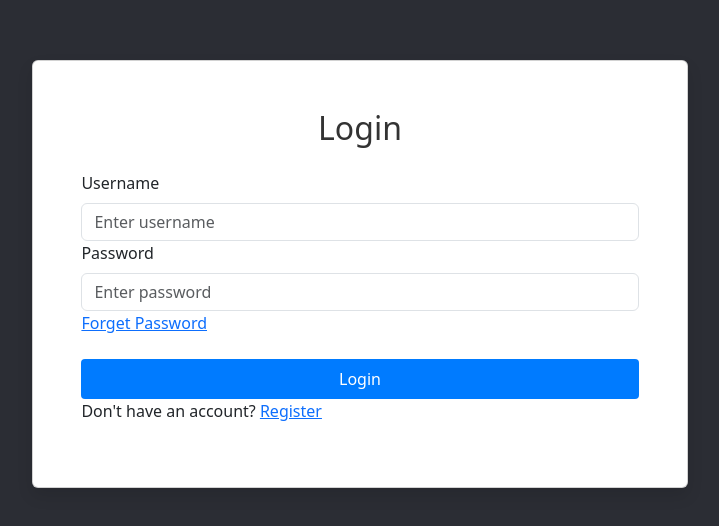
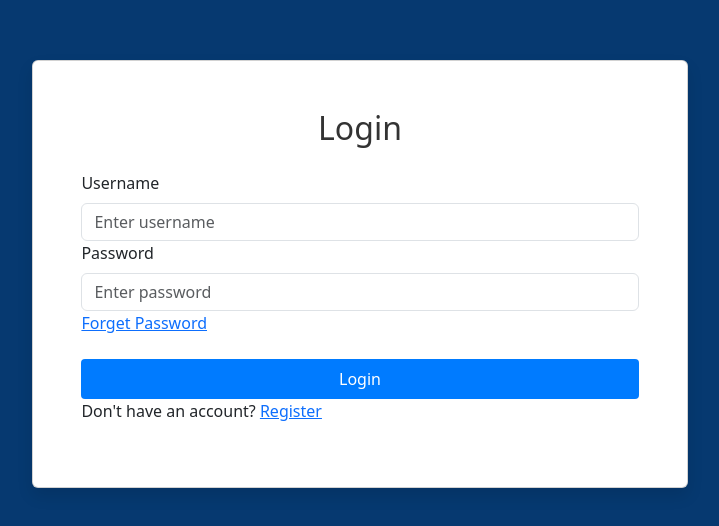
Before and after one commit to tangsect-arch/chat-app-fe, a React (Vite) app: page / in a window 1280 px wide. Shown: the part 150-676 px from the top of the page, without its empty margins (280-999 px from the left). Built offline with nearby package versions, Linux system fonts and the light colour scheme.

Commit message:
Conversations

```diff
--- a/src/components/conversationList/ChatList.jsx
+++ b/src/components/conversationList/ChatList.jsx
@@ -1,7 +1,12 @@
 import React from "react";
 import { Image } from "react-bootstrap";
 
-export const ChatList = ({ userInfo, index } = props) => {
+export const ChatList = ({
+  userInfo,
+  index,
+  conversationId,
+  handleClick,
+} = props) => {
   return (
     <div className="profile-container d-flex align-items-center">
       <Image
@@ -13,9 +18,7 @@ export const ChatList = ({ userInfo, index } = props) => {
       />
       <div
         className="profile-details ms-3"
-        onClick={() => {
-          alert("clicked");
-        }}
+        onClick={() => handleClick(conversationId)}
       >
         <h5>{userInfo ? userInfo?.name : "Anonymous"}</h5>
       </div>
--- a/src/components/conversationList/ConversationList.jsx
+++ b/src/components/conversationList/ConversationList.jsx
@@ -28,9 +28,18 @@ export const ConversationList = () => {
     fetchUser();
   }, []);
 
-  {
-    user;
-  }
+  const handleClick = async (conversationId) => {
+    try {
+      const response = await fetch(
+        `http://localhost:5000/conversation/${conversationId}/messages`
+      );
+      const data = await response.json();
+      console.log(data);
+    } catch (error) {
+      console.error("Error fetching data:", error);
+    }
+  };
+
   return (
     <Container>
       <Profile name={user.name} profilePic={user.profilePic} />
@@ -39,8 +48,10 @@ export const ConversationList = () => {
         ? conversationList.map((conversation, index) => (
             <ChatList
               userInfo={conversation.otherUser}
+              conversationId={conversation.conversationId}
               index={index}
               key={index}
+              handleClick={handleClick}
             />
           ))
         : "No Conversation"}
--- a/src/index.css
+++ b/src/index.css
@@ -4,7 +4,7 @@
     font-weight: 400;
 
     color: #ffffff;
-    background-color: #2b2d34;
+    background-color: #063970;
 
     font-synthesis: none;
     text-rendering: optimizeLegibility;
@@ -13,7 +13,7 @@
 }
 
 body {
-    background-color: #2b2d34;
+    background-color:#063970;
     color: #ffffff;
 }
 
--- a/src/pages/AuthForm.css
+++ b/src/pages/AuthForm.css
@@ -3,7 +3,7 @@
     justify-content: center;
     align-items: center;
     height: 90vh;
-    background-color: #2b2d34;
+    background-color: #063970;
     margin: 4rem 0;
     width: 60%;
 }
@@ -13,6 +13,7 @@
     padding: 2rem;
     box-shadow: 0 0.5rem 1rem rgba(0, 0, 0, 0.1);
     border-radius: 0.5rem;
+    background-color: #154c79;
     /* margin-right: 14rem */
 }
 
```
